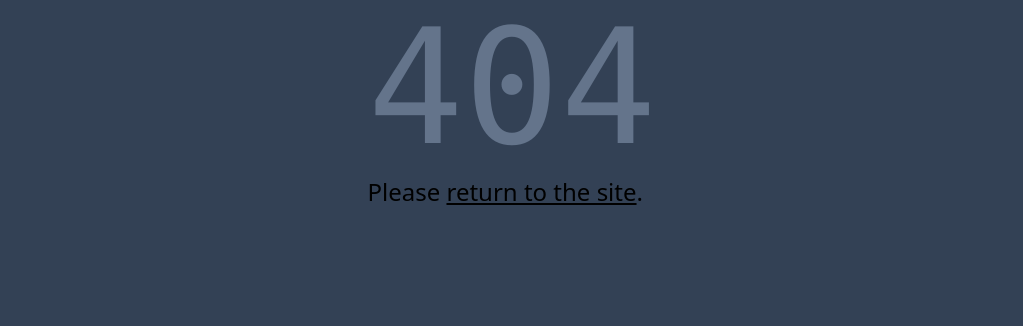
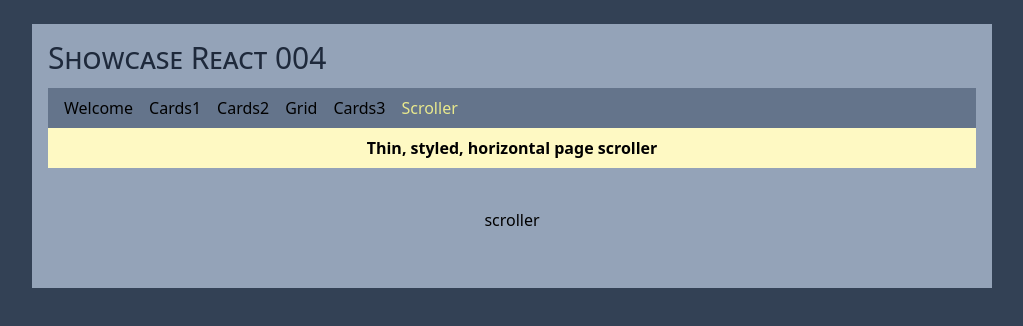
Before and after one commit to epx-edta/showcase-react-004, a React (Vite) app: page /scroller in a window 1280 px wide. Before the commit this address had no page. Shown: the top 326 px of the page, without its empty margins (128-1151 px from the left). Built offline with nearby package versions, Linux system fonts and the light colour scheme.

Commit message:
create page

```diff
--- a/src/components/Nav.tsx
+++ b/src/components/Nav.tsx
@@ -29,6 +29,11 @@ const menuItems = [
 		idCode: "cards3",
 		title: "Cards3",
 		description: "Cards with tilted, fuzzy background effect",
+	},
+	{
+		idCode: "scroller",
+		title: "Scroller",
+		description: "Thin, styled, horizontal page scroller",
 	},
 ];
 
--- a/src/main.tsx
+++ b/src/main.tsx
@@ -9,6 +9,7 @@ import { PageCards1 } from "./pages/PageCards1.tsx";
 import { PageCards2 } from "./pages/PageCards2.tsx";
 import { PageGrid } from "./pages/PageGrid.tsx";
 import { PageCards3 } from "./pages/PageCards3.tsx";
+import { PageScroller } from "./pages/PageScroller.tsx";
 
 const router = createBrowserRouter([
 	{
@@ -37,6 +38,10 @@ const router = createBrowserRouter([
 				element: <PageGrid/>,
 			},
 			{
+				path: "scroller",
+				element: <PageScroller/>,
+			},
+			{
 				path: "/",
 				element: <Navigate to="/welcome" replace />,
 			},
--- /dev/null
+++ b/src/pages/PageScroller.tsx
@@ -0,0 +1,7 @@
+export const PageScroller = () => {
+	return (
+		<div className="flex justify-center p-6">
+		<p>scroller</p>
+		</div>
+	);
+};
```
